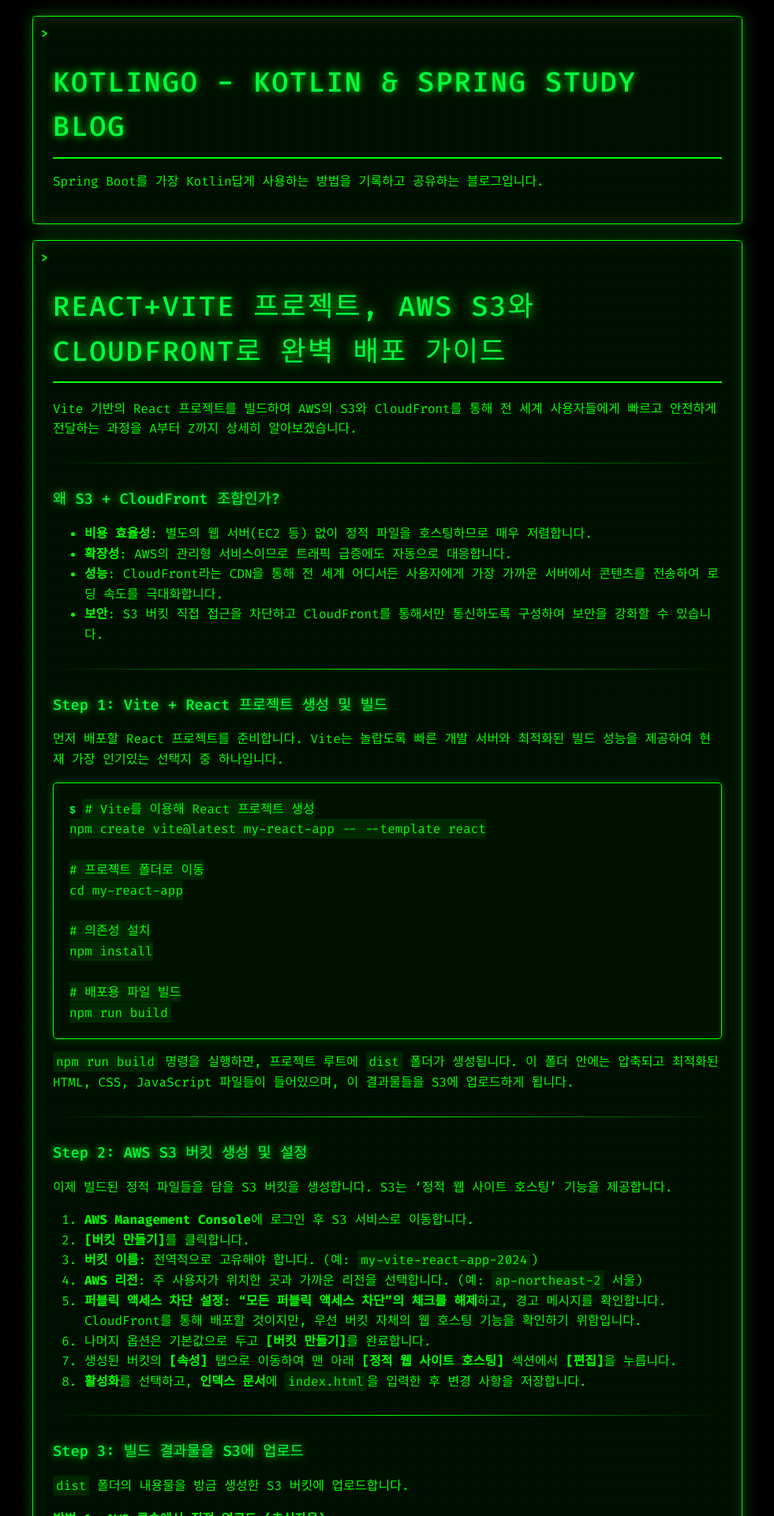
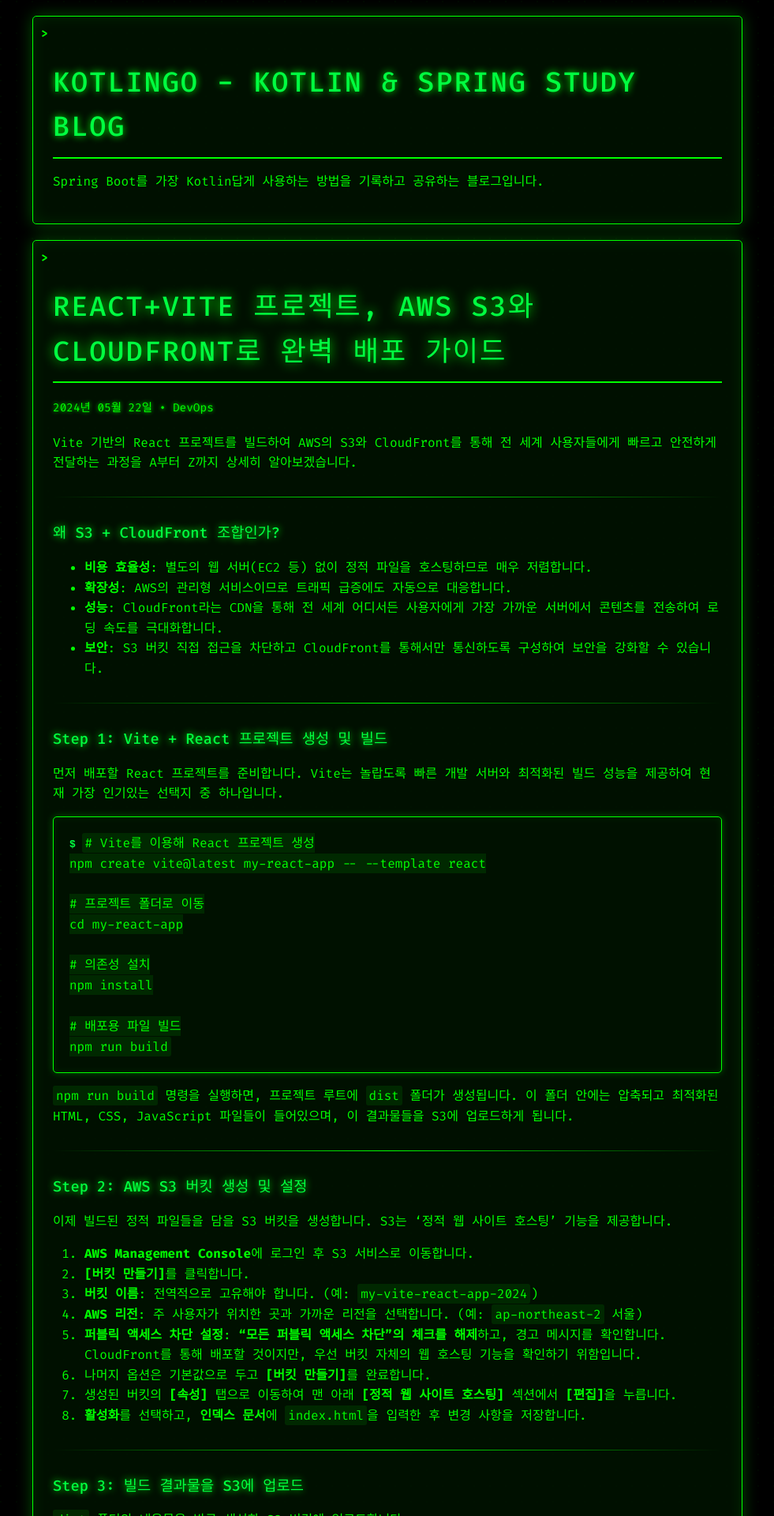
Before and after one commit to toddlee1/blogs, a Jekyll site: the page built from _posts/2024-05-22-react-vite-aws-s3-cloudfront.md, in a window 1280 px wide. Shown: the top 1920 px of the page at 79% size, without its empty margins (149-1130 px from the left). Built offline with Jekyll 4.4.1, drawn with Linux system fonts in a browser that asks for light colours.

Commit message:
카테고리 추가

```diff
--- a/_layouts/custom-post.html
+++ b/_layouts/custom-post.html
@@ -3,6 +3,14 @@ layout: default
 ---
 <article>
     <h1 class="post-title">{{ page.title }}</h1>
+    <p class="post-meta">
+        <time datetime="{{ page.date | date_to_xmlschema }}">{{ page.date | date: "%Y년 %m월 %d일" }}</time>
+        {% if page.category %}
+        <span class="post-category">
+            &bull; {{ page.category }}
+        </span>
+        {% endif %}
+    </p>
     {{ content }}
 </article>
 
--- a/_posts/2024-05-22-react-vite-aws-s3-cloudfront.md
+++ b/_posts/2024-05-22-react-vite-aws-s3-cloudfront.md
@@ -2,6 +2,7 @@
 layout: custom-post
 title:  "React+Vite 프로젝트, AWS S3와 CloudFront로 완벽 배포 가이드"
 date:   2024-05-22
+category: DevOps
 ---
 
 Vite 기반의 React 프로젝트를 빌드하여 AWS의 S3와 CloudFront를 통해 전 세계 사용자들에게 빠르고 안전하게 전달하는 과정을 A부터 Z까지 상세히 알아보겠습니다.
--- a/assets/css/main.scss
+++ b/assets/css/main.scss
@@ -95,6 +95,13 @@ a:hover {
     text-shadow: 0 0 15px #00ff00;
 }
 
+.post-meta {
+    font-size: 0.9em;
+    color: #00ff00;
+    margin-bottom: 20px;
+    text-shadow: 0 0 5px #00ff00;
+}
+
 /* Code blocks - even more terminal-like */
 pre {
     background-color: #001100;
@@ -169,6 +176,20 @@ code {
     color: #00ff41;
 }
 
+/* Category badge styling */
+.category-badge {
+    display: inline-block;
+    padding: 3px 10px;
+    font-size: 0.8rem;
+    font-weight: bold;
+    color: #000;
+    background-color: #00ff41;
+    border-radius: 15px;
+    text-shadow: none;
+    margin-left: 15px;
+    vertical-align: middle;
+}
+
 /* Terminal-style horizontal rules */
 hr {
     border: none;
```
Also changed, not shown: index.md (+6 -1 lines).
